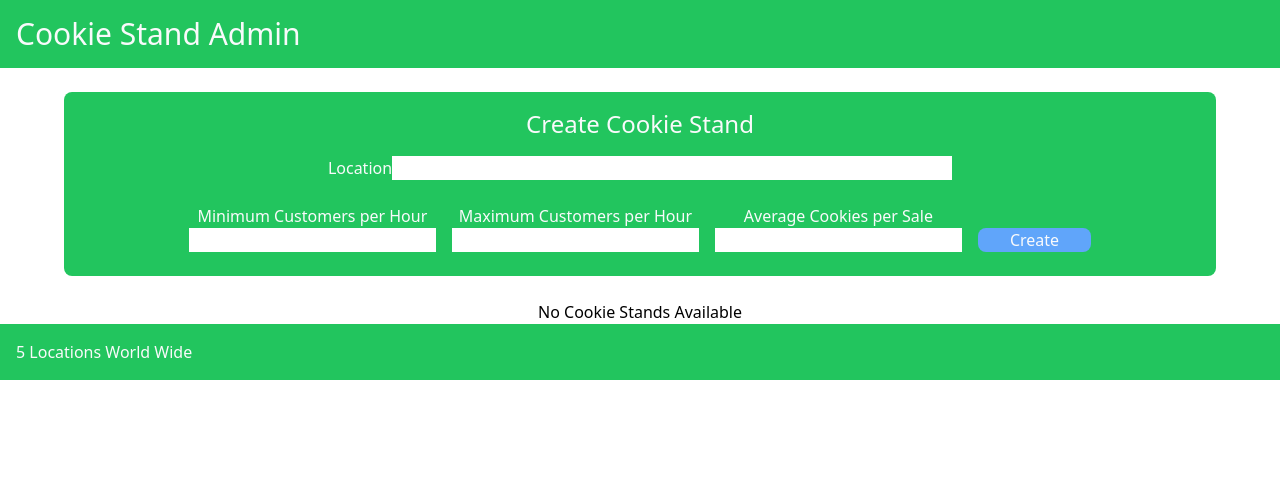
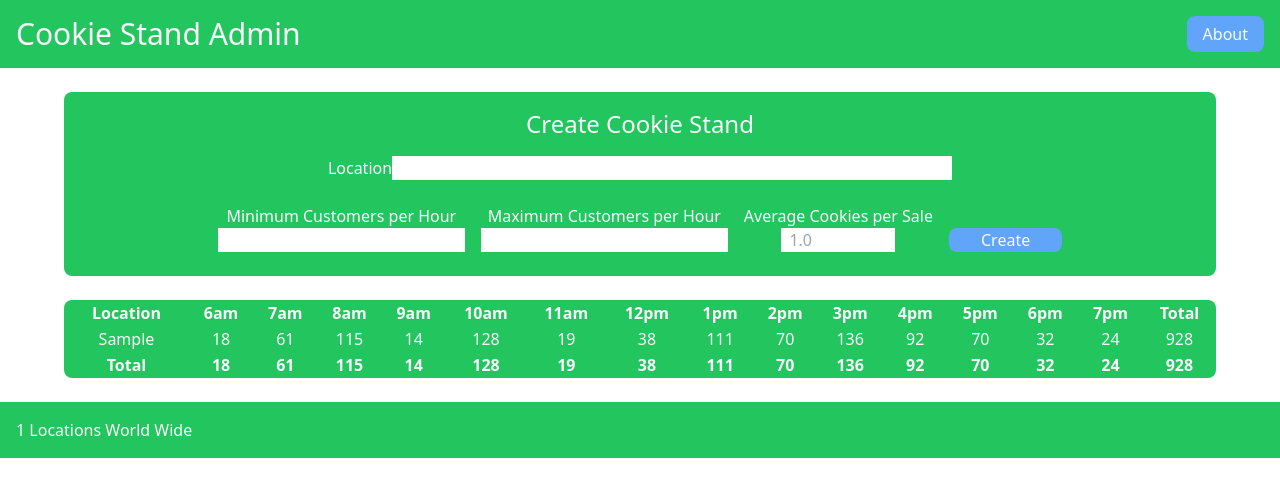
Before and after one commit to lg550055/cookie-stand-admin, a Next.js app: page / in a window 1280 px wide. Both pictures are taken after typing "Sample", "5", "5", "5" into the empty fields and a click on the button "Create". Shown: the top 496 px of the page. Built offline with nearby package versions, Linux system fonts and the light colour scheme.

Commit message:
Meets specs

```diff
--- a/components/CreateForm.js
+++ b/components/CreateForm.js
@@ -17,7 +17,7 @@ export default function CreateForm(props) {
         </div>
         <div className='inline-block px-2 py-6'>
           <label>Average Cookies per Sale</label><br></br>
-          <input name='avgcookies' type='number' required className='text-black px-2'/>
+          <input name='avgcookies' type='number' placeholder="1.0" step="0.1" min="0" max="10" required className='text-black px-2'/>
         </div>
         <div className='inline-block px-2 py-6'>
           <button type='submit' className='bg-blue-400 px-8 rounded-lg'>Create</button>
--- a/components/Header.js
+++ b/components/Header.js
@@ -1,6 +1,13 @@
+import Link from "next/link";
+
 
 export default function Header() {
-  return <header className='text-3xl p-4 bg-green-500 text-gray-50'>
-    <h1>Cookie Stand Admin</h1>
-  </header>
+  return (
+    <header className='text-3xl p-4 bg-green-500 text-gray-50'>
+      <span>Cookie Stand Admin</span>
+      <Link href={'/about'}>
+        <a className="float-right px-4 py-1.5 bg-blue-400 text-base text-gray-50 rounded-lg">About</a>
+      </Link>
+    </header>
+  )
 }
--- a/components/ReportTable.js
+++ b/components/ReportTable.js
@@ -1,4 +1,58 @@
+import { hours } from "../data"
 
-export default function ReportTable(props) {
-  return <h2>No Cookie Stands Available</h2>
+
+export default function ReportTable({ locations }) {
+
+  let sales = []
+  let hourly = []
+  locations.forEach( loc => {
+    hourly = hours.map(_ => Math.floor((loc.mincust+loc.maxcust)/2 * loc.avgcookies*Math.random()))
+    let loctotal = Math.floor(hourly.reduce((p,c) => p+c, 0))
+    hourly = [...[loc.location], ...hourly, ...[loctotal]]
+    sales.push(hourly)
+  })
+
+  let hourlytot = []
+  for (let i=1; i<hourly.length; i++) {
+    let acc = 0
+    sales.forEach( st => {
+      acc += st[i]
+    })
+    hourlytot.push(acc)
+  }
+
+  if (locations.length > 0) {
+    return (
+      <table className="bg-green-500 text-gray-50 mb-6 rounded-lg">
+        <thead>
+          <tr>
+            <th>Location</th>
+            {hours.map(hr =>
+              <th>{hr}</th>
+            )}
+            <th>Total</th>
+          </tr>
+        </thead>
+        <tbody>
+            {sales.map(loc =>
+              <tr>
+                {loc.map(item =>
+                  <td>{item}</td>
+                )}
+              </tr>
+            )}
+        </tbody>
+        <tfoot>
+        <tr>
+            <th>Total</th>
+            {hourlytot.map(tot =>
+                <th>{tot}</th>
+              )}
+          </tr>
+        </tfoot>
+      </table>
+    )
+  } else {
+    return <h2 className="text-xl text-blue-400 mb-6">No Cookie Stands Available</h2>
+  }
 }
--- /dev/null
+++ b/data.js
@@ -0,0 +1,2 @@
+
+export const hours = ['6am', '7am', '8am', '9am', '10am', '11am', '12pm', '1pm', '2pm', '3pm', '4pm', '5pm', '6pm', '7pm'];
--- /dev/null
+++ b/pages/about.js
@@ -0,0 +1,12 @@
+import Link from "next/link";
+
+export default function About() {
+  return (
+    <div className="text-center mx-auto my-8  py-24 bg-green-500 w-72 h-72 text-gray-50 rounded-lg">
+      <h1 className="text-3xl">About Page</h1>
+      <Link href="/">
+        <a className="block underline">Return Home</a>
+      </Link>
+    </div>
+  );
+}
--- a/pages/index.js
+++ b/pages/index.js
@@ -7,18 +7,18 @@ import { useState } from 'react'
 
 
 export default function Home() {
-
-  const [location, setLocation] = useState('location')
-  const [minCust, setMinCust] = useState(0)
-  const [maxCust, setMaxCust] = useState(0)
-  const [avgCks, setAvgCks] = useState(0)
+  const [locations, setLocations] = useState([])
 
   function formHandler(e) {
     e.preventDefault();
-    setLocation(e.target.location.value)
-    setMinCust(e.target.mincust.value)
-    setMaxCust(e.target.maxcust.value)
-    setAvgCks(e.target.avgcookies.value)
+    let locObj = {
+      id: locations.length +1,
+      location: e.target.location.value,
+      mincust: e.target.mincust.value,
+      maxcust: e.target.maxcust.value,
+      avgcookies: e.target.avgcookies.value,
+    }
+    setLocations([...locations, locObj])
     e.target.reset()
   }
 
@@ -30,9 +30,9 @@ export default function Home() {
       <Header />
       <main className='mx-16 flex flex-col text-center'>
         <CreateForm onSubmit={formHandler} />
-        <ReportTable />
+        <ReportTable locations={locations}/>
       </main>
-      <Footer count={5}/>
+      <Footer count={locations.length}/>
     </>
   )
 }
```
